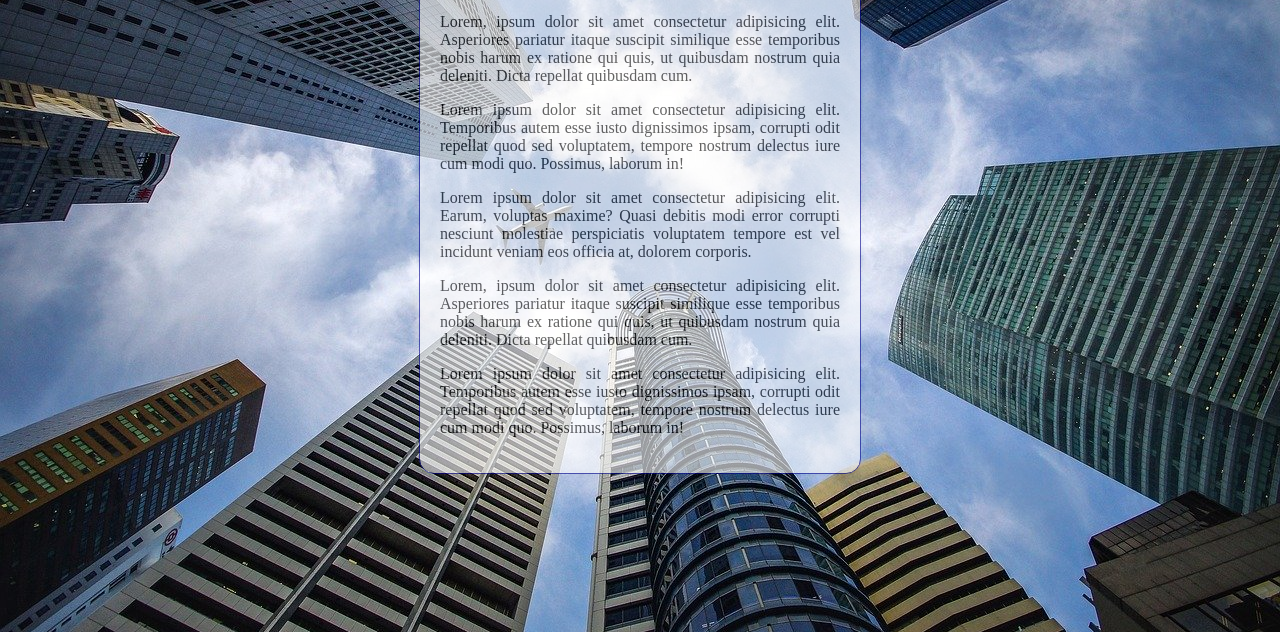
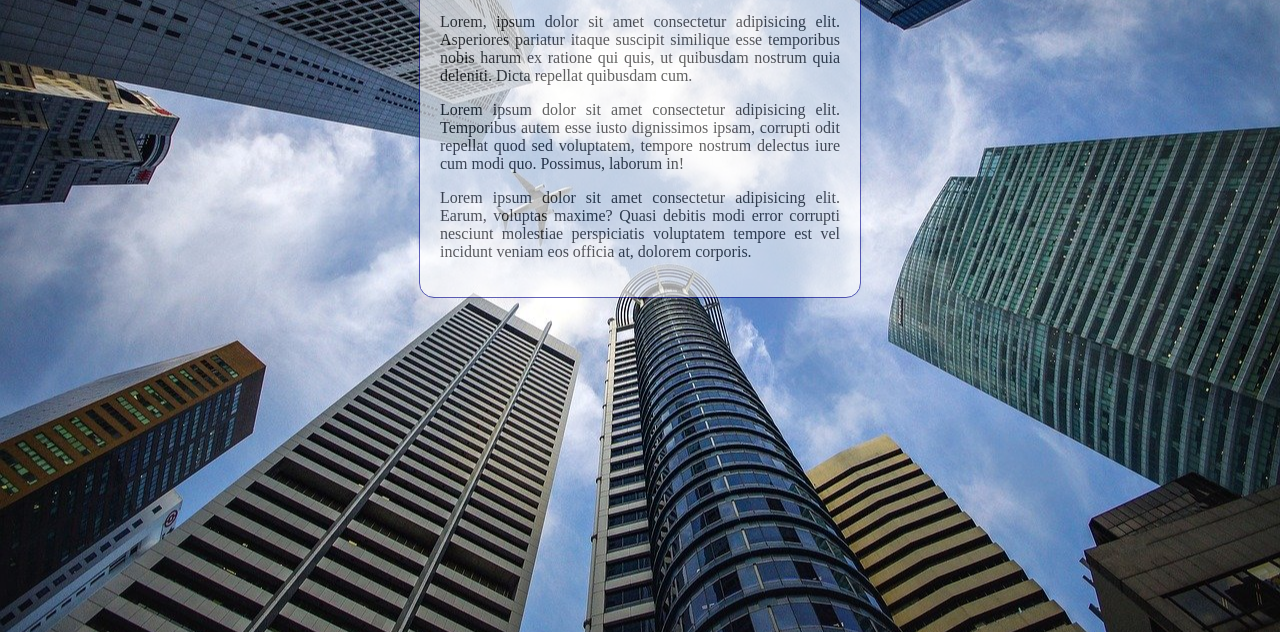
Before and after one commit to HumbertoEliaSoares01/Modulo-03, a plain HTML site: page exercícios/ex022/fundo006.html in a window 1280 px wide. Shown: the part 184-816 px from the top of the page. Drawn offline with Linux system fonts and the light colour scheme.

Commit message:
FUNDO 006

```diff
--- a/exercícios/ex022/fundo006.html
+++ b/exercícios/ex022/fundo006.html
@@ -9,7 +9,7 @@
             height: 100vh;
             background-color: black;
             background-image: url(imagens/wallpaper002.jpg);
-            background-position: center top;
+            background-position: center center;
             background-repeat: no-repeat;
             background-size: cover;
         }
@@ -45,13 +45,6 @@
             <p>
                 Lorem ipsum dolor sit amet consectetur adipisicing elit. Earum, voluptas maxime? Quasi debitis modi error corrupti nesciunt molestiae perspiciatis voluptatem tempore est vel incidunt veniam eos officia at, dolorem corporis.
             </p>
-        <p>
-            Lorem, ipsum dolor sit amet consectetur adipisicing elit. Asperiores pariatur itaque suscipit similique esse temporibus nobis harum ex ratione qui quis, ut quibusdam nostrum quia deleniti. Dicta repellat quibusdam cum.
-        </p>
-        <p>
-            Lorem ipsum dolor sit amet consectetur adipisicing elit.        Temporibus autem esse iusto dignissimos ipsam, corrupti odit repellat quod sed voluptatem, tempore nostrum delectus iure cum modi quo. Possimus, laborum in!
-        </p>
         </main>
-
     </body>
 </html>
```
Also changed, not shown: index.html (+5 -4 lines). Lines whose indentation alone changed are shown as unchanged.
